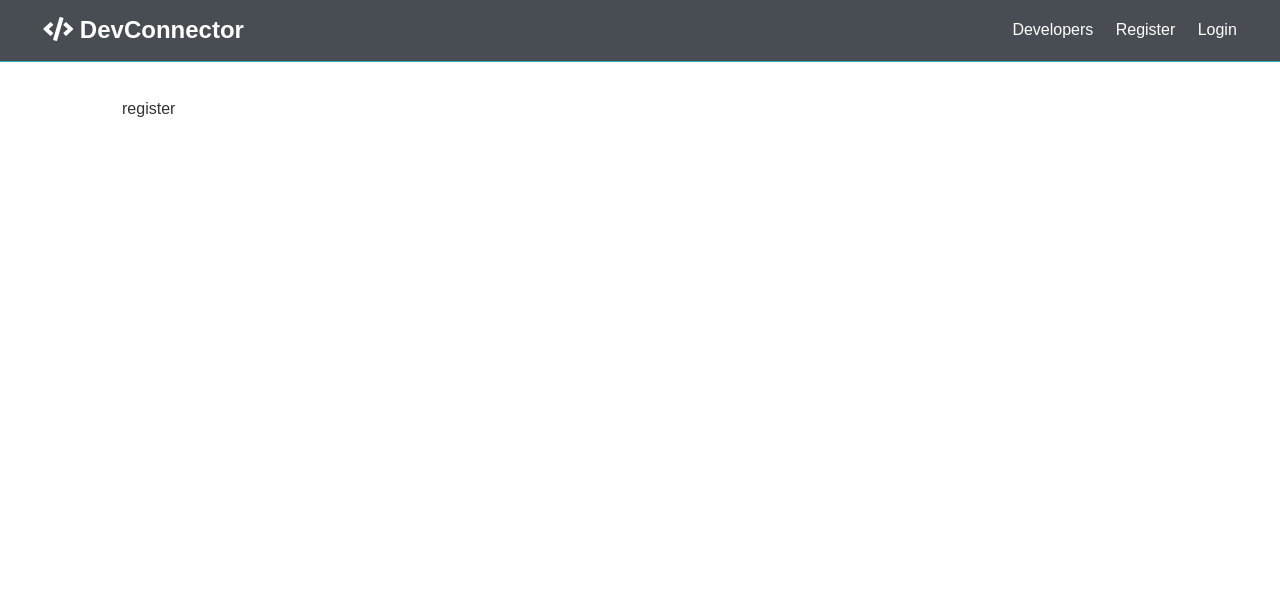
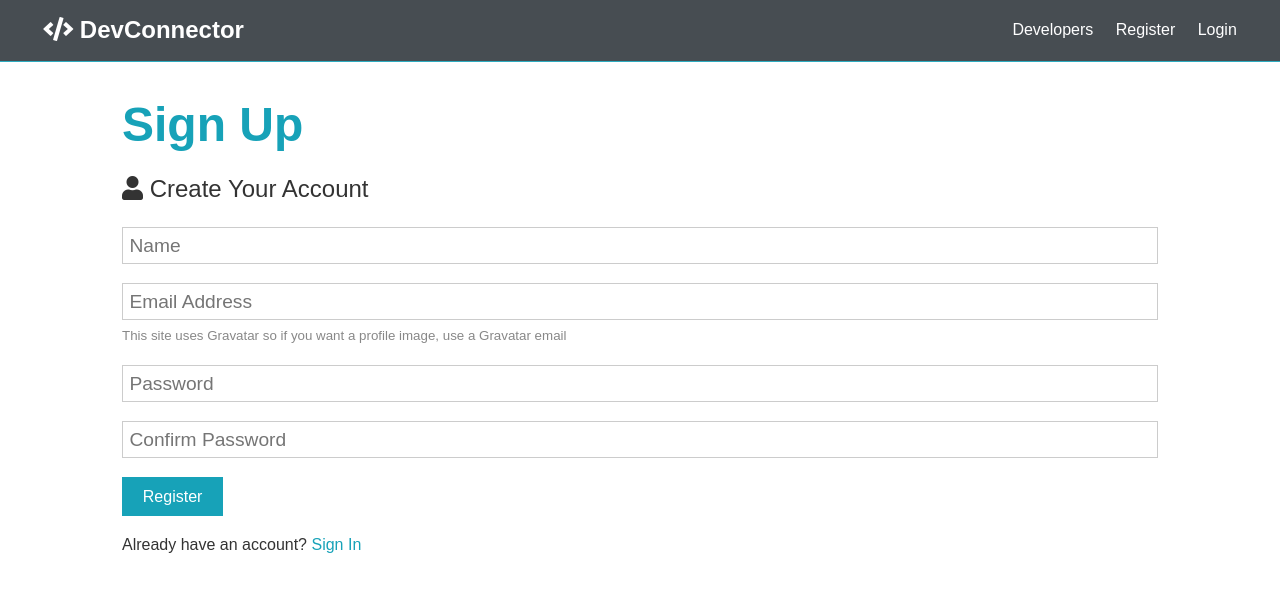
Before and after one commit to hungnguyen9696/mern_redux, a React (Create React App) app in the folder client/: page /register in a window 1280 px wide. Shown: the top 592 px of the page. Built offline with nearby package versions, Linux system fonts and the light colour scheme.

Commit message:
add register component

```diff
--- a/client/src/components/auth/Register.js
+++ b/client/src/components/auth/Register.js
@@ -1,8 +1,117 @@
-import React from "react";
+import React, { Fragment, useState } from "react";
+import axios from "axios";
 
 const Register = () => {
-	return <div>register</div>;
-	//https://developer.mozilla.org/en-US/docs/Web/JavaScript/Reference/Operators/Object_initializer#computed_property_names
+	const [formData, setFormData] = useState({
+		name: "",
+		email: "",
+		password: "",
+		password2: "",
+	});
+	const { name, email, password, password2 } = formData;
+
+	const onChange = (e) => {
+		//https://developer.mozilla.org/en-US/docs/Web/JavaScript/Reference/Operators/Object_initializer#computed_property_names
+		setFormData({ ...formData, [e.target.name]: e.target.value });
+	};
+
+	const onSubmit = async (e) => {
+		e.preventDefault();
+		if (password !== password2) {
+			console.log("password not match");
+		} else {
+			console.log("success");
+			// console.log(formData);
+			// const newUser = {
+			// 	name: name,
+			// 	email: email,
+			// 	password: password,
+			// 	password2: password2,
+			// };
+			// try {
+			// 	let axiosConfig = {
+			// 		headers: {
+			// 			"Content-Type": "application/json;charset=UTF-8",
+			// 			"Access-Control-Allow-Origin": "*",
+			// 		},
+			// 	};
+			// 	const body = JSON.stringify(newUser);
+			// 	const res = await axios.post(
+			// 		"/api/users",
+			// 		newUser,
+			// 		axiosConfig
+			// 	);
+			// 	console.log(res.data);
+			// } catch (err) {
+			// 	console.error(err.response.data);
+			// }
+		}
+	};
+
+	return (
+		<Fragment>
+			<h1 className="large text-primary">Sign Up</h1>
+			<p className="lead">
+				<i className="fas fa-user"></i> Create Your Account
+			</p>
+			<form onSubmit={onSubmit} className="form">
+				<div className="form-group">
+					<input
+						type="text"
+						placeholder="Name"
+						name="name"
+						value={name}
+						required
+						onChange={onChange}
+					/>
+				</div>
+				<div className="form-group">
+					<input
+						type="email"
+						placeholder="Email Address"
+						name="email"
+						value={email}
+						onChange={onChange}
+						required
+					/>
+					<small className="form-text">
+						This site uses Gravatar so if you want a profile image,
+						use a Gravatar email
+					</small>
+				</div>
+				<div className="form-group">
+					<input
+						type="password"
+						placeholder="Password"
+						name="password"
+						minLength="6"
+						value={password}
+						onChange={onChange}
+						required
+					/>
+				</div>
+				<div className="form-group">
+					<input
+						type="password"
+						placeholder="Confirm Password"
+						name="password2"
+						minLength="6"
+						value={password2}
+						onChange={onChange}
+						required
+					/>
+				</div>
+				<input
+					type="submit"
+					className="btn btn-primary"
+					value="Register"
+				/>
+			</form>
+			<p className="my-1">
+				Already have an account? <a href="login.html">Sign In</a>
+			</p>
+		</Fragment>
+	);
 };
 
 export default Register;
```
